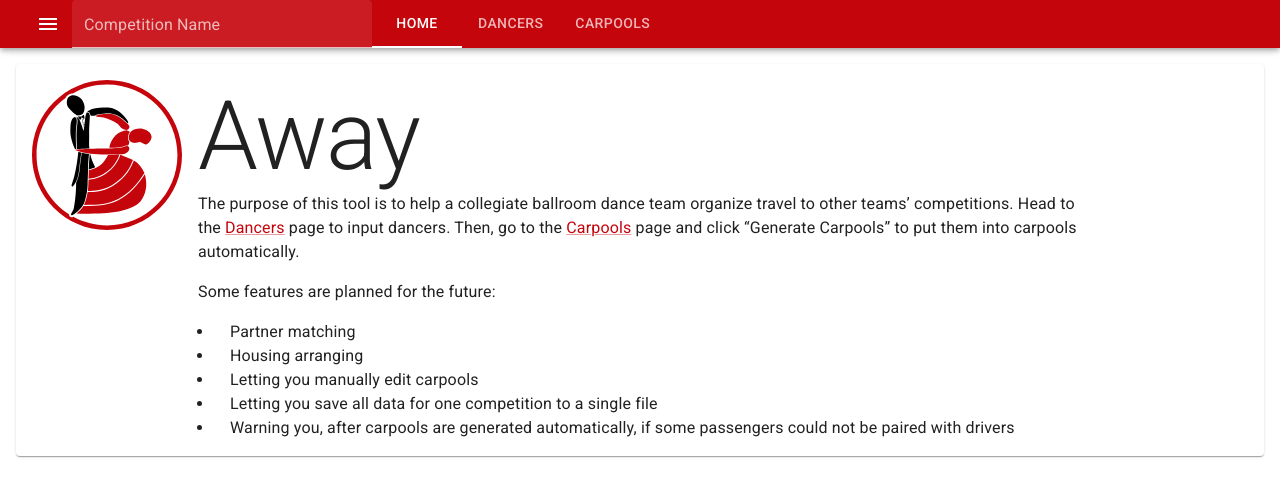
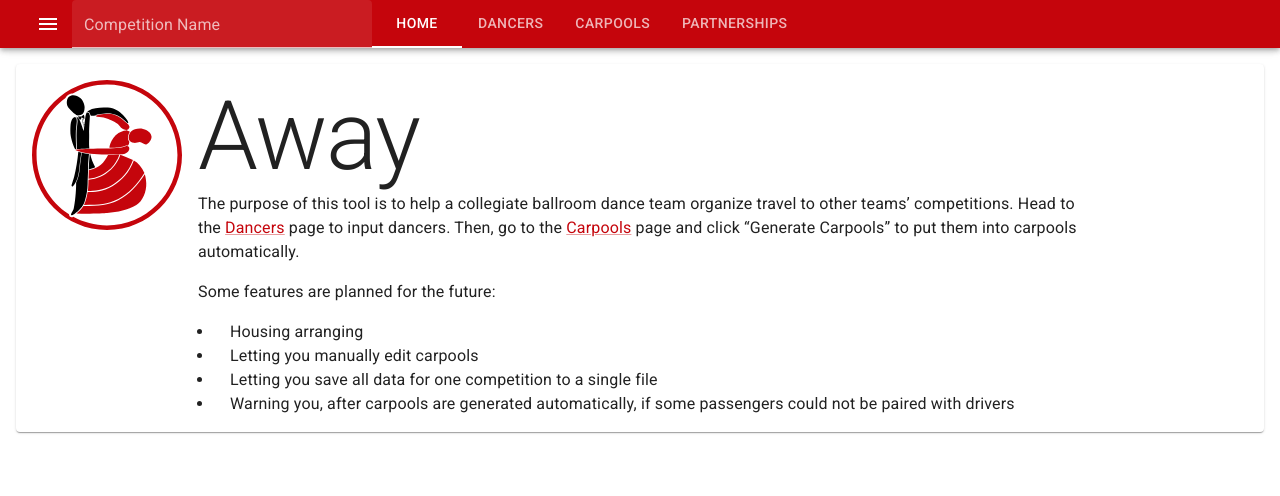
Before and after one commit to BadgerBallroom/away, a React app: page / in a window 1280 px wide. Shown: the top 496 px of the page. Built offline with nearby package versions, Linux system fonts and the light colour scheme.

Commit message:
Create Partnerships page

```diff
--- a/src/App.tsx
+++ b/src/App.tsx
@@ -22,6 +22,7 @@ const enum RoutePaths {
     home = "/",
     dancers = "/dancers",
     carpools = "/carpools",
+    partnerships = "/partnerships",
 }
 
 interface Page extends AppNavigationPage, FabZoomerProps {
@@ -44,6 +45,11 @@ const PAGES: Page[] = [
         path: RoutePaths.carpools,
         messageID: MessageID.navCarpools,
         element: <CarpoolsPage />
+    },
+    {
+        path: RoutePaths.partnerships,
+        messageID: MessageID.navPartnerships,
+        element: <div>Partnerships</div>
     },
 ];
 
--- a/src/i18n/messages.ts
+++ b/src/i18n/messages.ts
@@ -84,6 +84,8 @@ export const enum MessageID {
     navDancers = "navDancers",
     /** The name of the Carpools page */
     navCarpools = "navCarpools",
+    /** The name of the Partnerships page */
+    navPartnerships = "navPartnerships",
     /** "No" */
     no = "no",
     /** Placeholder for when a date is missing */
@@ -157,7 +159,7 @@ export const MESSAGES: Messages = {
         dancersAdd: "Add Dancer",
         dancerTravelingOnOwn: "Not traveling with team",
         delete: "Delete",
-        developmentRoadmap: "Some features are planned for the future:\nPartner matching\nHousing arranging\nLetting you manually edit carpools\nLetting you save all data for one competition to a single file\nWarning you, after carpools are generated automatically, if some passengers could not be paired with drivers",
+        developmentRoadmap: "Some features are planned for the future:\nHousing arranging\nLetting you manually edit carpools\nLetting you save all data for one competition to a single file\nWarning you, after carpools are generated automatically, if some passengers could not be paired with drivers",
         exportCSV: "Export CSV",
         importCSV: "Import CSV",
         instructions: "The purpose of this tool is to help a collegiate ballroom dance team organize travel to other teams\u2019 competitions. Head to the {navDancers} page to input dancers. Then, go to the {navCarpools} page and click \u201cGenerate Carpools\u201d to put them into carpools automatically.",
@@ -166,6 +168,7 @@ export const MESSAGES: Messages = {
         navHome: "Home",
         navDancers: "Dancers",
         navCarpools: "Carpools",
+        navPartnerships: "Partnerships",
         no: "No",
         noDate: "No Date",
         noTime: "No Time",
```
